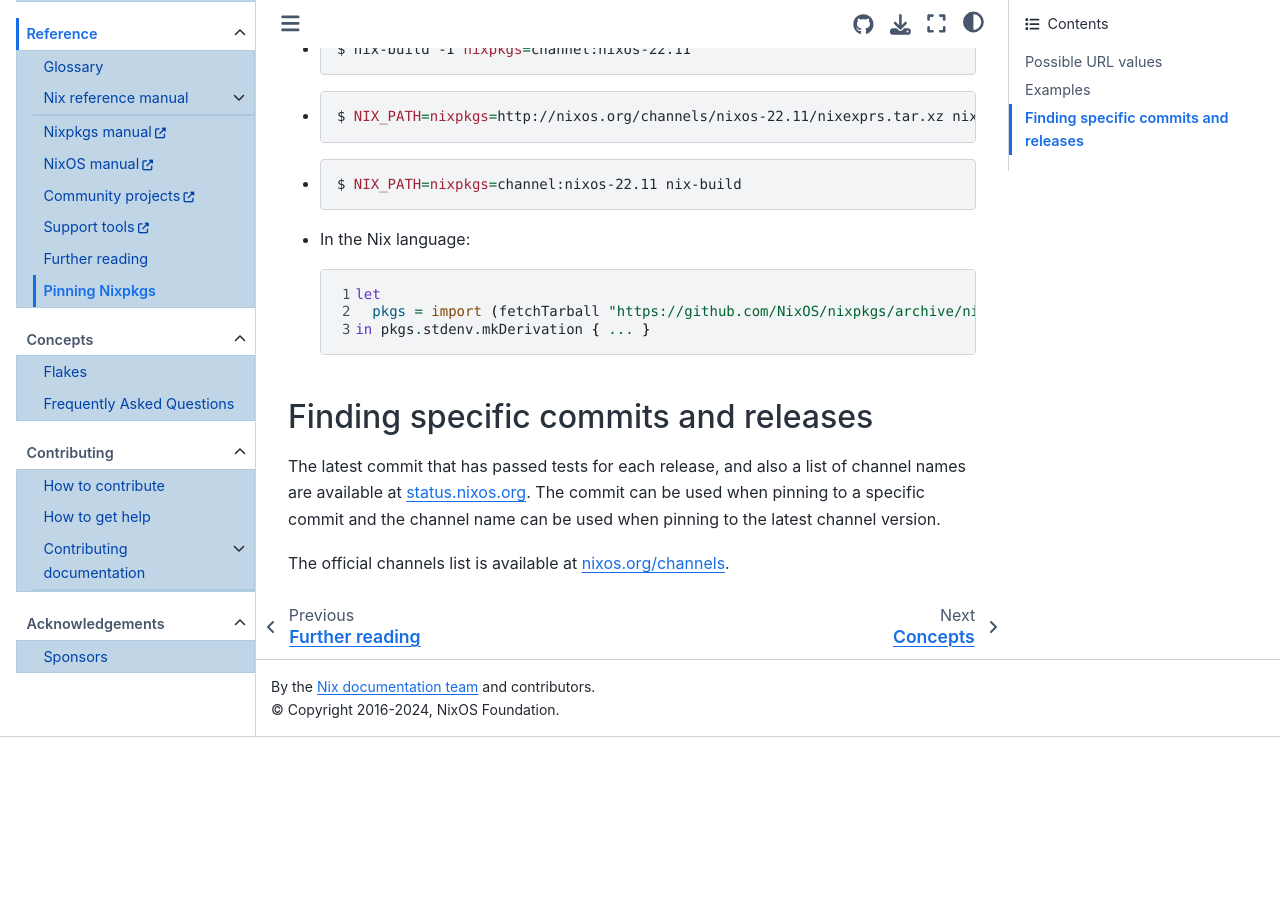
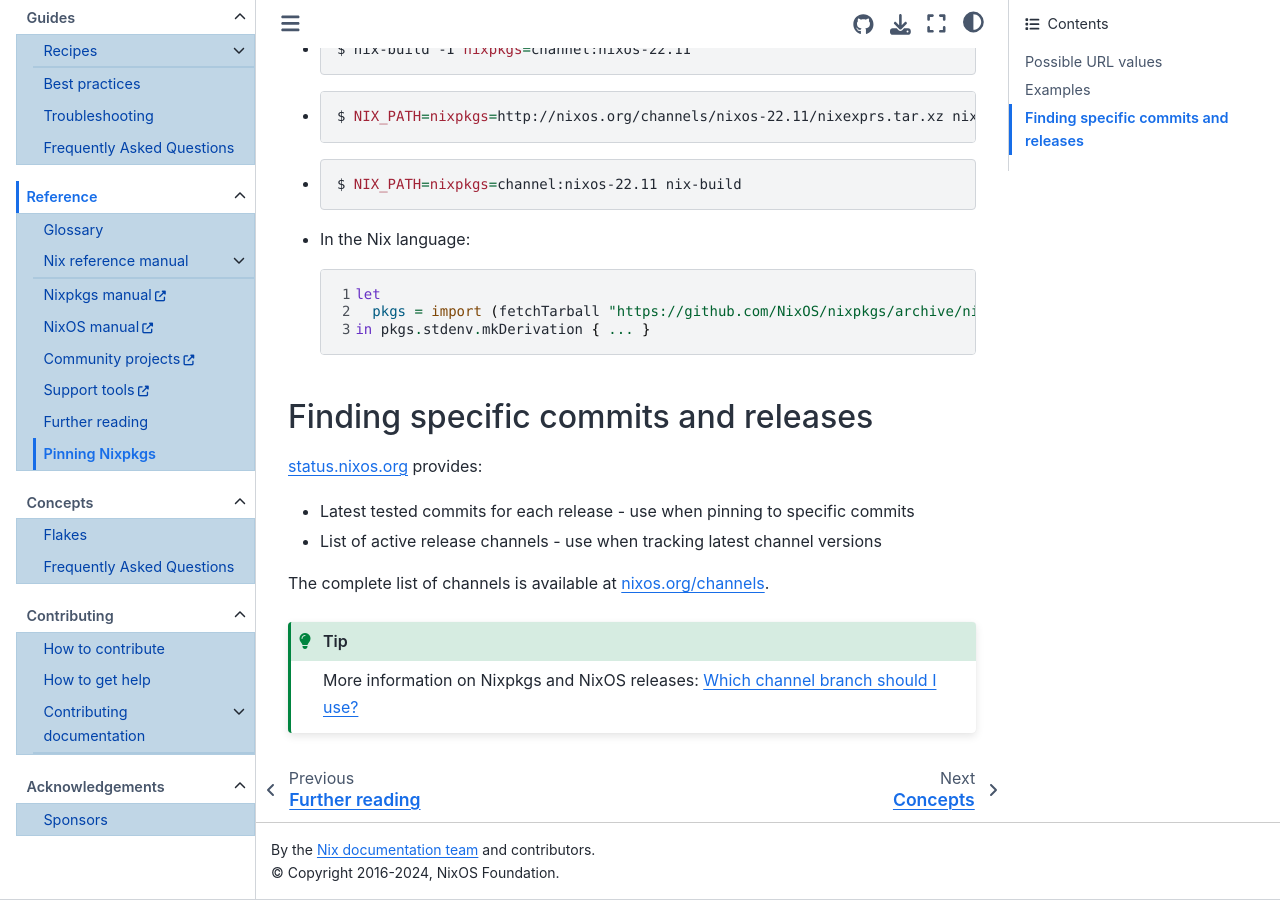
Before and after one commit to NixOS/nix.dev, a Sphinx documentation site: the page built from source/reference/pinning-nixpkgs.md, in a window 1280 px wide and 900 px high, scrolled down 1314 px. Built offline with Sphinx 7.4.7 and the Sphinx Book theme 1.1.4, drawn with Linux system fonts in a browser that asks for light colours; before the commit the page ends 2051 px from its top, so only the background shows below that.

Commit message:
clarify terms, shorten phrasing

````diff
--- a/source/reference/pinning-nixpkgs.md
+++ b/source/reference/pinning-nixpkgs.md
@@ -77,8 +77,16 @@
     pkgs = import (fetchTarball "https://github.com/NixOS/nixpkgs/archive/nixos-22.11.tar.gz") {};
   in pkgs.stdenv.mkDerivation { ... }
   ```
+
 ## Finding specific commits and releases
-The latest commit that has passed tests for each release, and also a list of channel names are available at [status.nixos.org](https://status.nixos.org/).
-The commit can be used when pinning to a specific commit and the channel name can be used when pinning to the latest channel version.
 
-The official channels list is available at [nixos.org/channels](https://nixos.org/channels).
+[status.nixos.org](https://status.nixos.org/) provides:
+
+- Latest tested commits for each release - use when pinning to specific commits
+- List of active release channels - use when tracking latest channel versions
+
+The complete list of channels is available at [nixos.org/channels](https://nixos.org/channels).
+
+:::{tip}
+More information on Nixpkgs and NixOS releases: [](channel-branches)
+:::
````
Also changed, not shown: source/concepts/faq.md (+7 -4 lines).
